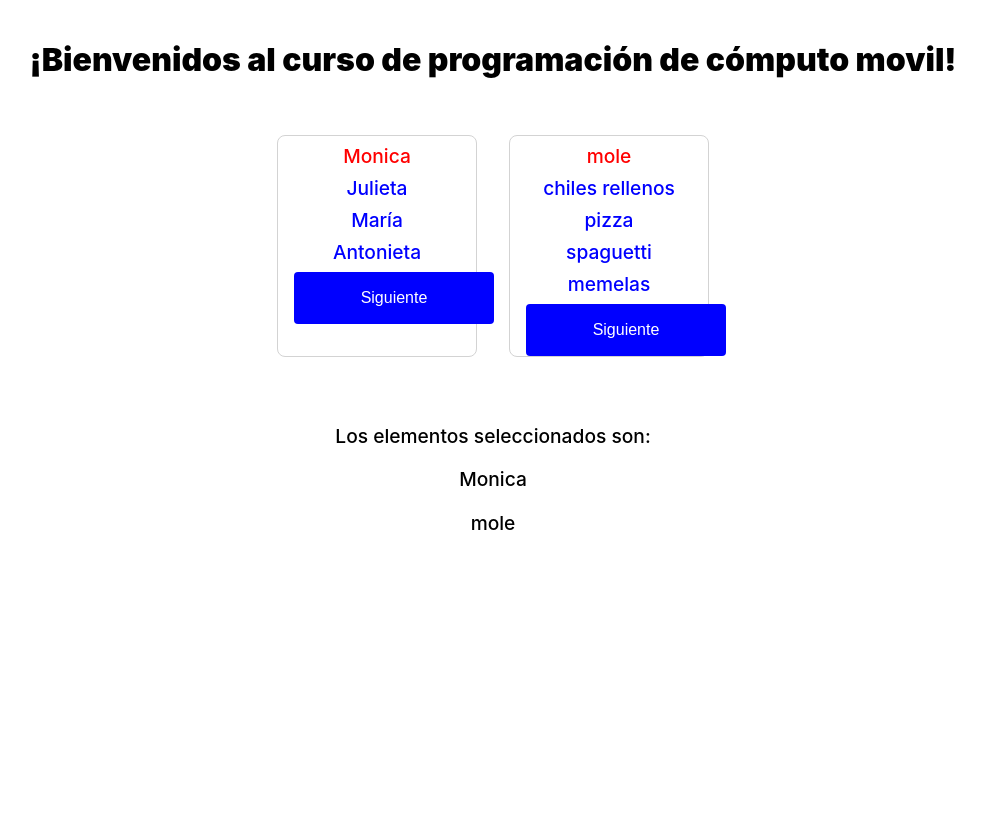
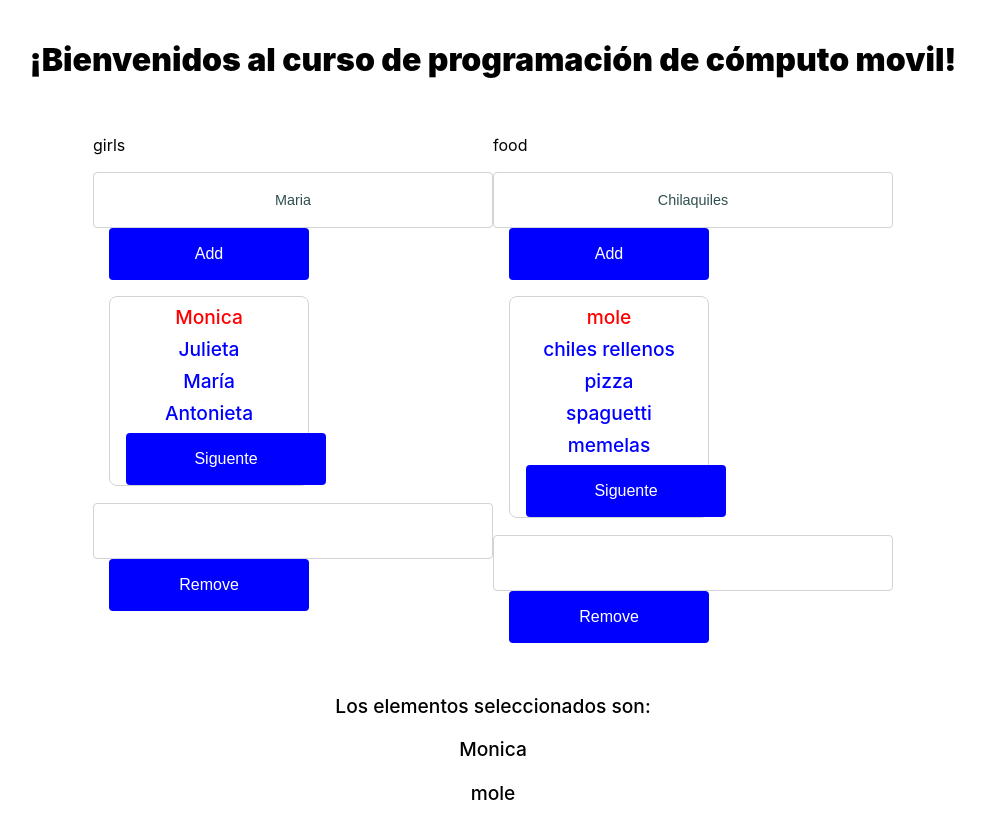
Before and after one commit to Jatateon/my-first-app, a React (Create React App) app: page / in a window 1280 px wide. Shown: the whole page, without its empty margins (147-1132 px from the left). Before the commit the page ends 800 px from the top, so only its background shows below. Built offline with nearby package versions, Linux system fonts and the light colour scheme.

Commit message:
El componente tablero, con la funcionalidad de agregar

```diff
--- a/src/App.js
+++ b/src/App.js
@@ -7,25 +7,64 @@ class App extends React.PureComponent {
     state = {
         boards:[
             {
-                name: 'girls',
+                title: 'girls',
                 items: ['Monica','Julieta','María','Antonieta'],
                 index: 0,
+                label: 'Siguente',
+                input: {
+                    add:'Maria',
+                    remove:''
+                },
             },
             {
-                name: 'food',
+                title: 'food',
                 items: ['mole','chiles rellenos','pizza','spaguetti','memelas'],
                 index: 0,
+                label: 'Siguente',
+                input:{
+                    add:'Chilaquiles',
+                    remove:''
+                },
             }
         ]
     };
 
-    onHandleButton = (object, key) => {
+    onHandleButton = (key) => {
         const nextState = produce(this.state, (draft) => {
             if(draft.boards[key].items.length > draft.boards[key].index + 1) {
                 draft.boards[key].index = draft.boards[key].index + 1;
             }
             else {
                 draft.boards[key].index = 0;
+            }
+        });
+        this.setState(nextState);
+    };
+
+    onInputChange = (event, index, type) => {
+        const value = event.target.value
+        const nextState = produce( this.state, (draft) => {
+            draft.boards[index].input[type] = value;
+        });
+        this.setState(nextState);
+    };
+
+    onAddButtonClick = (index) => {
+        const nextState = produce(this.state, (draft)=>{
+            if(draft.boards[index].input.add.length > 0) {
+                draft.boards[index].items = draft.boards[index].items.concat([draft.boards[index].input.add]);
+            }
+            draft.boards[index].input.add = '';
+        });
+        this.setState(nextState);
+    };
+
+    onRemoveButtonClick = (index) => {
+        const nextState = produce(this.state, (draft) => {
+            if(draft.boards[index].input.remove.length > 0 ){
+                let i = draft.boards[index].input.remove.value;
+                draft.boards[index].items.splice(i,1);
+                draft.boards[index].input.remove = '';
             }
         });
         this.setState(nextState);
@@ -40,18 +79,19 @@ class App extends React.PureComponent {
                         {boards.map((board,i) => {
                             return (
                             <Board
-                                key={i}
-                                items={board.items}
-                                index={board.index}
-                                label={'Siguiente'}
-                                onButtonClick={()=> this.onHandleButton(board,i)}
+                                object={board}
+                                index={i}
+                                onButtonClick={()=> this.onHandleButton(i)}
+                                onChangeInput={this.onInputChange}
+                                onAddClick={this.onAddButtonClick}
+                                onRemoveClick={this.onRemoveButtonClick}
                             />)
                         })}
                     </div>
                 <p className={styles.result}>Los elementos seleccionados son:
                         {boards.map((board) => {
                             return (
-                               <p>{board.items[board.index]}</p>
+                                <p>{board.items[board.index]}</p>
                             )
                         })}
                 </p>
--- a/src/components/Board/Board.js
+++ b/src/components/Board/Board.js
@@ -2,6 +2,7 @@ import * as React from 'react';
 import styles from './Board.module.scss';
 import Button from '../Button/Button';
 import List from '../List/List';
+import Input from '../Input/Input';
 
 class Board extends React.Component {
     state = {};
@@ -9,11 +10,23 @@ class Board extends React.Component {
     componentDiMount() {}
 
     render() {
-        const {items, index, label, onButtonClick} = this.props;
+
+        const {object, onButtonClick, onAddClick, onChangeInput, onRemoveClick, index} = this.props;
         return (
-            <div className={styles.main}>
-                <List items={items} index={index}/>
-                <Button label={label} onClick={onButtonClick}/>
+            <div className={styles.board}>
+                <p>{object.title}</p>
+                <div className={styles.container_add}>
+                    <Input input={object.input.add} onChange={(event) => onChangeInput(event, index, 'add')}/>
+                    <Button label={'Add'} onClick={() => onAddClick(index)}/>
+                </div>
+                <div className={styles.main}>
+                    <List items={object.items} index={object.index}/>
+                    <Button label={object.label} onClick={onButtonClick}/>
+                </div>
+                <div>
+                    <Input input={object.input.remove} onChange={(event) => onChangeInput(event, index, 'remove')}/>
+                    <Button label={'Remove'} onClick={() => onRemoveClick(index)}/>
+                </div>
             </div>
         );
     }
--- /dev/null
+++ b/src/components/Input/Input.js
@@ -0,0 +1,14 @@
+import * as React from 'react';
+import styles from './Input.module.scss';
+
+export default class Input extends React.Component {
+    render() {
+        const {input, onChange} = this.props;
+
+        return (
+            <div className={styles.main}>
+                <input className={styles.default} value={input} onChange={onChange} />
+            </div>
+        );
+    };
+}
--- /dev/null
+++ b/src/components/Input/Input.module.scss
@@ -0,0 +1,20 @@
+* {
+    box-sizing: border-box;
+}
+.main {
+
+}
+.default {
+    border: 1px solid lightgray;
+    font-size: .9rem;
+    font-weight: 500;
+    line-height: normal;
+    width: 400px;
+    height: 56px;
+    padding: 13px 15px;
+    margin: 1px 0 0 0;
+    border-radius: 4px;
+    outline: none;
+    color:darkslategray;
+    text-align: center;
+}
```
